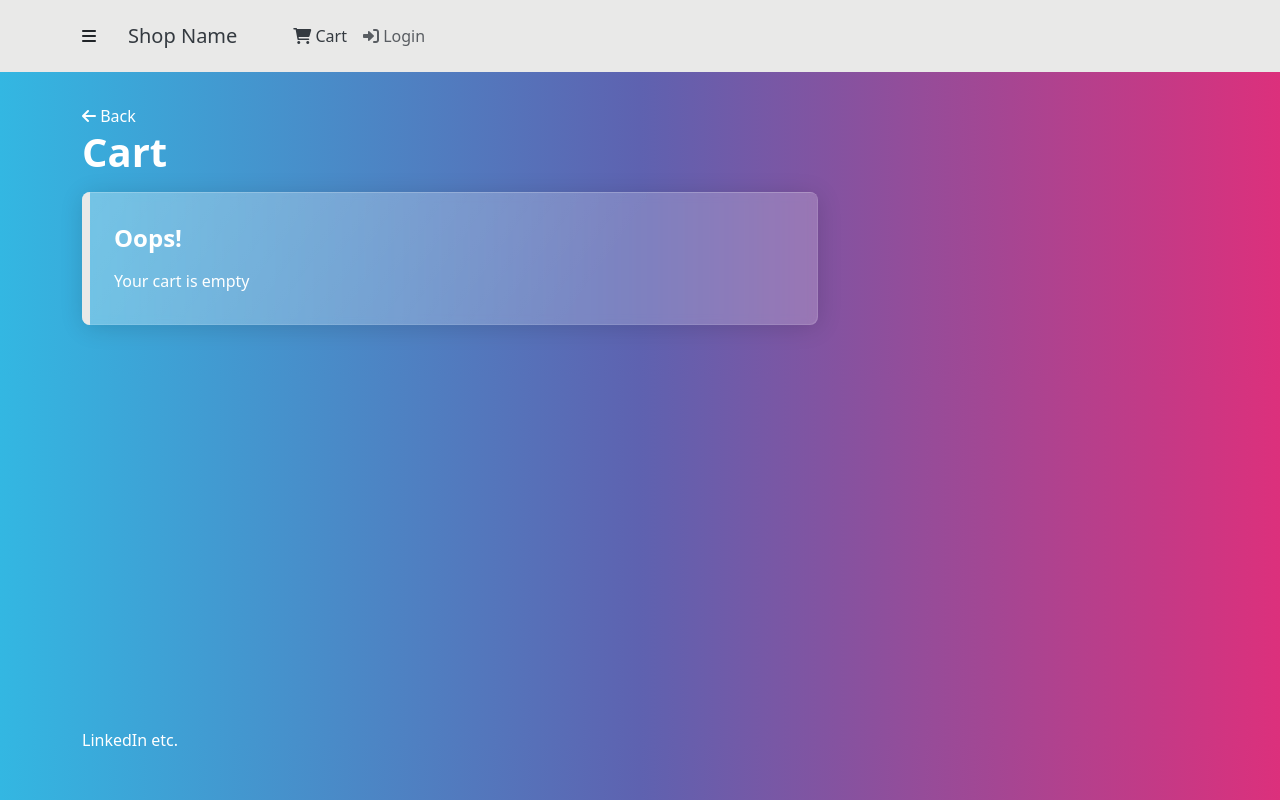
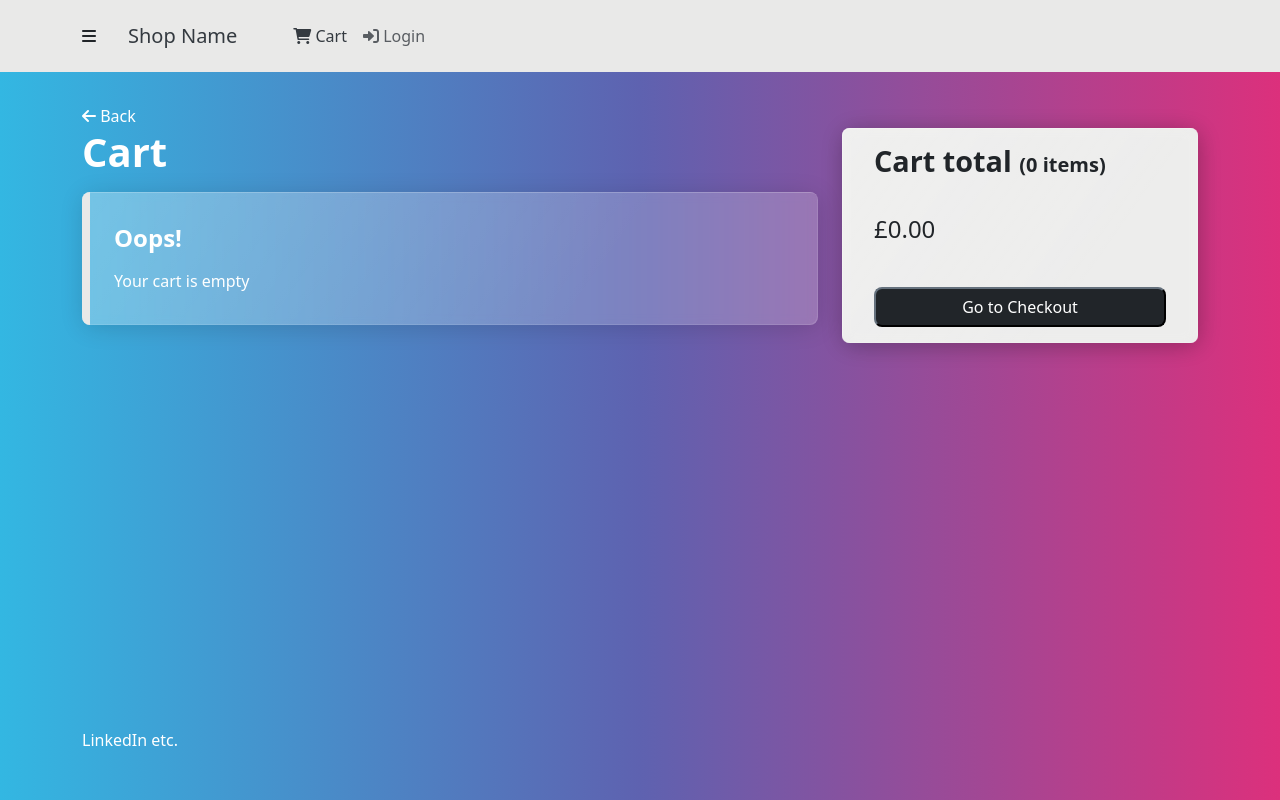
Before and after one commit to ideens/shop-app, a React (Create React App) app in the folder frontend/: page /cart in a window 1280 px wide. Built offline with nearby package versions, Linux system fonts and the light colour scheme.

Commit message:
built out cart, can remove items

```diff
--- a/frontend/src/actions/cartActions.js
+++ b/frontend/src/actions/cartActions.js
@@ -18,3 +18,12 @@ export const addToCart = (id, quantity) => async (dispatch, getState) => {
 
   localStorage.setItem('cartItems', JSON.stringify(getState().cart.cartItems))
 }
+
+export const removeFromCart = (id) => (dispatch, getState) => {
+  dispatch({
+    type: CART_REMOVE_ITEM,
+    payload: id,
+  })
+
+  localStorage.setItem('cartItems', JSON.stringify(getState().cart.cartItems))
+}
--- a/frontend/src/pages/Cart.js
+++ b/frontend/src/pages/Cart.js
@@ -12,7 +12,7 @@ import {
   ListGroupItem,
 } from 'react-bootstrap'
 import AlertMessage from '../components/AlertMessage'
-import { addToCart } from '../actions/cartActions'
+import { addToCart, removeFromCart } from '../actions/cartActions'
 import { useParams } from 'react-router'
 
 const Cart = () => {
@@ -33,6 +33,15 @@ const Cart = () => {
   const { cartItems } = cart
   console.log('cart Items: ', cartItems)
 
+  const removeItem = (id) => {
+    console.log('remove', id)
+    dispatch(removeFromCart(id))
+  }
+
+  const handleCheckout = () => {
+    navigate(`/login?redirect=shipping`)
+  }
+
   return (
     <div>
       <Link to="/" style={{ textDecoration: 'none' }}>
@@ -49,7 +58,7 @@ const Cart = () => {
             <ListGroup>
               {cartItems.map((item) => (
                 <ListGroupItem key={item.product} className="pb-1">
-                  <Row className="mt-1 mb-2">
+                  <Row className="mt-0 mb-1">
                     <Col md={2}>
                       <Image
                         src={`${process.env.REACT_APP_BASE_URL}${item.image}`}
@@ -59,7 +68,10 @@ const Cart = () => {
                       />
                     </Col>
                     <Col md={3}>
-                      <Link to={`/product/${item.product}`}>
+                      <Link
+                        to={`/product/${item.product}`}
+                        style={{ textDecoration: 'none' }}
+                      >
                         <h6>{item.name}</h6>
                       </Link>
                     </Col>
@@ -67,14 +79,15 @@ const Cart = () => {
                     <Col md={2}>
                       <Form.Control
                         as="select"
+                        variant="outline-dark"
                         style={{
-                          color: '#343A40',
-                          backgroundColor: '#E9E9E8',
                           maxWidth: '45px',
                         }}
                         value={item.quantity}
                         onChange={(e) =>
-                          dispatch(addToCart(item.product, e.target.value))
+                          dispatch(
+                            addToCart(item.product, Number(e.target.value))
+                          )
                         }
                         size="sm"
                       >
@@ -85,6 +98,14 @@ const Cart = () => {
                         ))}
                       </Form.Control>
                     </Col>
+                    <Col md={1}>
+                      <div
+                        type="button"
+                        onClick={() => removeItem(item.product)}
+                      >
+                        <i className="fas fa-trash"></i>
+                      </div>
+                    </Col>
                   </Row>
                   <hr className="mt-0 mb-0" style={{ color: 'white' }} />
                 </ListGroupItem>
@@ -92,7 +113,41 @@ const Cart = () => {
             </ListGroup>
           )}
         </Col>
-        <Col md={4}></Col>
+        <Col md={4}>
+          <Card className="card bg-light mb-3">
+            <ListGroup>
+              <ListGroupItem className="text-dark my-0">
+                <h5>
+                  <span style={{ fontSize: '1.8rem' }}>Cart total </span> (
+                  {cartItems.reduce((acc, item) => acc + item.quantity, 0)}{' '}
+                  items)
+                </h5>
+              </ListGroupItem>
+              <ListGroupItem className="text-dark pt-0">
+                <p style={{ fontSize: '1.5rem' }}>
+                  £
+                  {cartItems
+                    .reduce((acc, item) => acc + item.quantity * item.price, 0)
+                    .toFixed(2)}
+                </p>
+              </ListGroupItem>
+              <ListGroupItem className="d-grid gap-2 pt-1">
+                <button
+                  type="button"
+                  className="btn-dark"
+                  onClick={handleCheckout}
+                  disabled={cartItems.length === 0}
+                  style={{
+                    borderRadius: '8px',
+                    height: '40px',
+                  }}
+                >
+                  Go to Checkout
+                </button>
+              </ListGroupItem>
+            </ListGroup>
+          </Card>
+        </Col>
       </Row>
     </div>
   )
--- a/frontend/src/reducers/cartReducers.js
+++ b/frontend/src/reducers/cartReducers.js
@@ -27,6 +27,16 @@ export const cartReducer = (state = { cartItems: [] }, action) => {
         }
       }
 
+    case CART_REMOVE_ITEM:
+      return {
+        ...state,
+        cartItems: state.cartItems.filter(
+          (val) => val.product !== action.payload
+        ),
+        // keeps items that doesn't match that id
+        // if item with that id is found, create new array without item
+      }
+
     default:
       return state
   }
```
